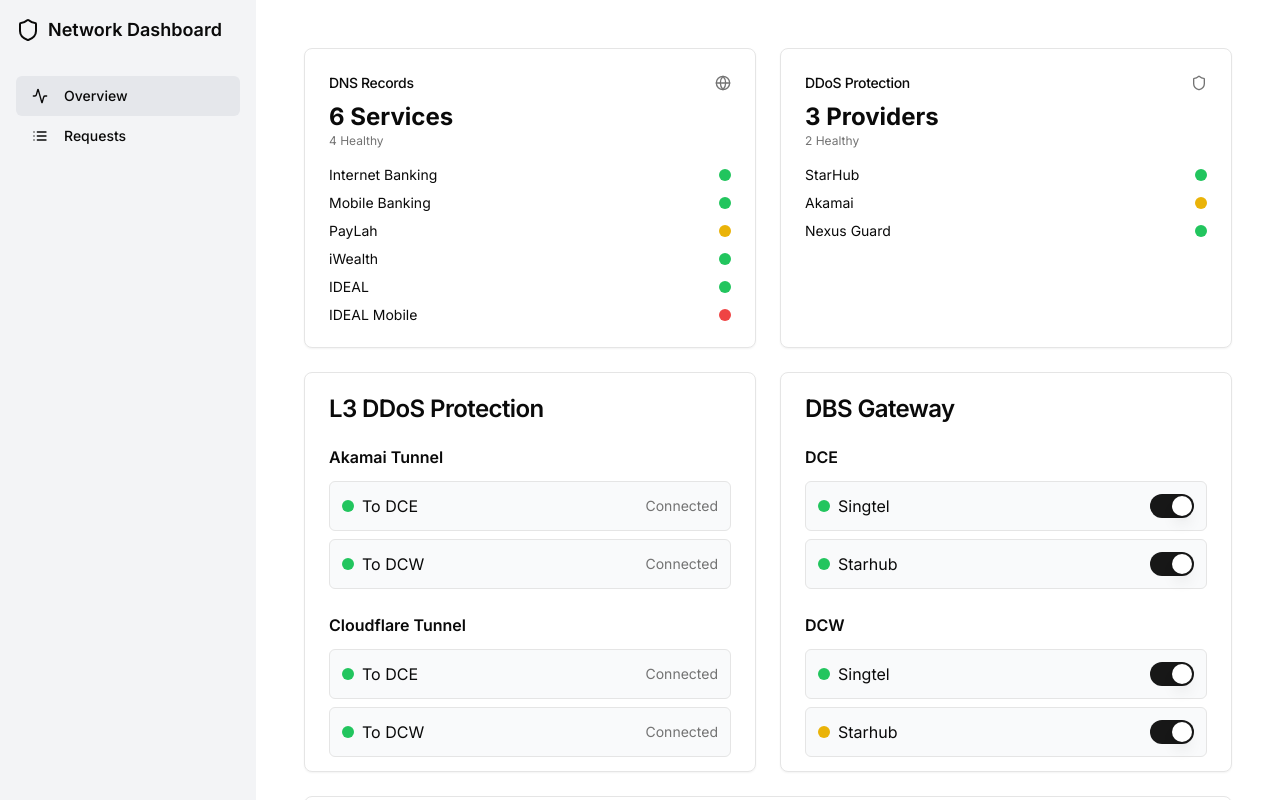
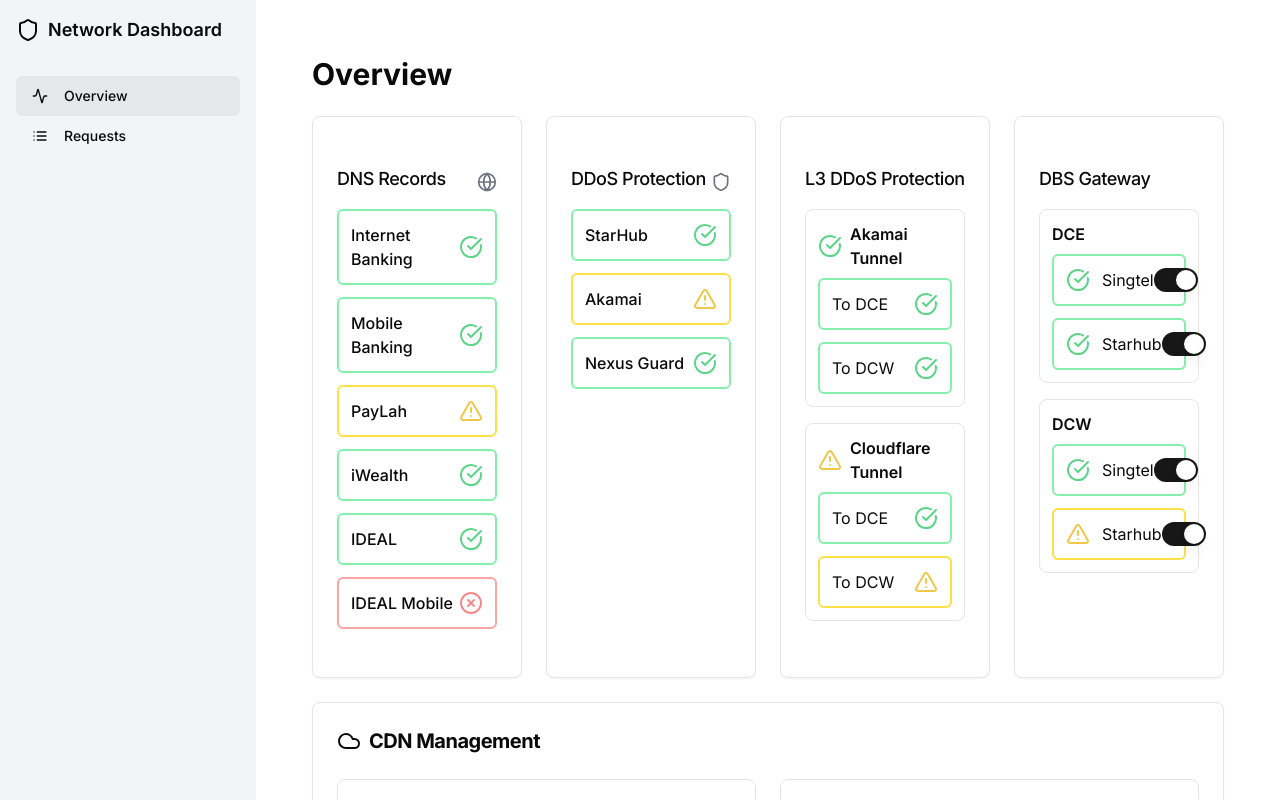
Before and after one commit to arshan97/dashboard, a Next.js app: page / in a window 1280 px wide. Built offline with nearby package versions, Linux system fonts and the light colour scheme.

Commit message:
new changes

```diff
--- a/app/page.tsx
+++ b/app/page.tsx
@@ -5,7 +5,7 @@ import { Card, CardContent, CardHeader, CardTitle } from "@/components/ui/card";
 import { Button } from "@/components/ui/button";
 import { Checkbox } from "@/components/ui/checkbox";
 import { StatusIndicator } from "@/components/status-indicator";
-import { ArrowRight, Globe, Shield } from "lucide-react";
+import { ArrowRight, Globe, Shield, Cloud, Activity } from "lucide-react";
 import {
   Dialog,
   DialogContent,
@@ -60,6 +60,14 @@ const cdnServices: CDNService[] = [
 
 type FlowStep = "initial" | "select" | "review" | "confirm";
 
+const getOverallStatus = (
+  items: { status: string }[]
+): "healthy" | "warning" | "critical" => {
+  if (items.some((item) => item.status === "critical")) return "critical";
+  if (items.some((item) => item.status === "warning")) return "warning";
+  return "healthy";
+};
+
 export default function DashboardPage() {
   const [services, setServices] = useState(cdnServices);
   const [selectedServices, setSelectedServices] = useState<string[]>([]);
@@ -113,90 +121,100 @@ export default function DashboardPage() {
     selectedServices.includes(s.code)
   );
 
+  const dnsStatus = getOverallStatus(dnsServices);
+  const ddosStatus = getOverallStatus(ddosProtection);
+
   return (
-    <div className="container mx-auto p-4 grid gap-6 grid-rows-[auto_auto_1fr] h-[calc(100vh-2rem)]">
-      <div className="grid gap-6 md:grid-cols-2">
-        <Card className="h-[300px]">
-          <CardHeader className="flex flex-row items-center justify-between space-y-0 pb-2">
-            <CardTitle className="text-sm font-medium">DNS Records</CardTitle>
-            <Globe className="h-4 w-4 text-muted-foreground" />
+    <div className="container mx-auto p-6 space-y-6">
+      <h1 className="text-3xl font-bold mb-6">Overview</h1>
+      <div className="grid gap-6 md:grid-cols-2 lg:grid-cols-4">
+        <Card className="p-6">
+          <CardHeader className="flex flex-row items-center justify-between pb-2 px-0">
+            <CardTitle className="text-lg font-medium">DNS Records</CardTitle>
+            <Globe className="h-5 w-5 text-gray-500" />
           </CardHeader>
-          <CardContent>
-            <div className="text-2xl font-bold">
-              {dnsServices.length} Services
-            </div>
-            <p className="text-xs text-muted-foreground">
-              {dnsServices.filter((s) => s.status === "healthy").length} Healthy
-            </p>
-            <div className="mt-4 space-y-2 max-h-[180px] overflow-y-auto">
+          <CardContent className="px-0 pt-2">
+            <div className="space-y-3">
               {dnsServices.map((service) => (
                 <div
                   key={service.code}
-                  className="flex items-center justify-between text-sm"
+                  className={`flex items-center justify-between p-3 rounded-md border-2 ${
+                    service.status === "healthy"
+                      ? "border-green-300"
+                      : service.status === "warning"
+                      ? "border-yellow-300"
+                      : "border-red-300"
+                  }`}
                 >
-                  <span>{service.name}</span>
-                  <StatusIndicator status={service.status} />
+                  <span className="font-medium">{service.name}</span>
+                  <StatusIndicator status={service.status} size="md" />
                 </div>
               ))}
             </div>
           </CardContent>
         </Card>
 
-        <Card className="h-[300px]">
-          <CardHeader className="flex flex-row items-center justify-between space-y-0 pb-2">
-            <CardTitle className="text-sm font-medium">
+        <Card className="p-6">
+          <CardHeader className="flex flex-row items-center justify-between pb-2 px-0">
+            <CardTitle className="text-lg font-medium">
               DDoS Protection
             </CardTitle>
-            <Shield className="h-4 w-4 text-muted-foreground" />
+            <Shield className="h-5 w-5 text-gray-500" />
           </CardHeader>
-          <CardContent>
-            <div className="text-2xl font-bold">
-              {ddosProtection.length} Providers
-            </div>
-            <p className="text-xs text-muted-foreground">
-              {ddosProtection.filter((p) => p.status === "healthy").length}{" "}
-              Healthy
-            </p>
-            <div className="mt-4 space-y-2">
+          <CardContent className="px-0 pt-2">
+            <div className="space-y-3">
               {ddosProtection.map((protection) => (
                 <div
                   key={protection.name}
-                  className="flex items-center justify-between text-sm"
+                  className={`flex items-center justify-between p-3 rounded-md border-2 ${
+                    protection.status === "healthy"
+                      ? "border-green-300"
+                      : protection.status === "warning"
+                      ? "border-yellow-300"
+                      : "border-red-300"
+                  }`}
                 >
-                  <span>{protection.name}</span>
-                  <StatusIndicator status={protection.status} />
+                  <span className="font-medium">{protection.name}</span>
+                  <StatusIndicator status={protection.status} size="md" />
                 </div>
               ))}
             </div>
           </CardContent>
         </Card>
-      </div>
 
-      <div className="grid gap-6 md:grid-cols-2">
         <L3DDoSProtection />
         <DBSGateway />
       </div>
 
-      <div className="grid gap-6">
-        <Card className="h-[400px] overflow-hidden">
+      <Card className="mt-6">
         <CardHeader>
-            <CardTitle>CDN Management</CardTitle>
+          <CardTitle className="text-xl font-bold flex items-center gap-2">
+            <Cloud className="h-6 w-6" />
+            CDN Management
+          </CardTitle>
         </CardHeader>
-          <CardContent className="h-[calc(100%-5rem)] overflow-y-auto">
+        <CardContent>
           {flowStep === "initial" && (
             <div className="grid md:grid-cols-2 gap-6">
               {["akamai", "cloudflare"].map((provider) => (
-                  <div key={provider} className="border rounded-lg p-4">
-                    <h3 className="text-lg font-semibold capitalize mb-4">
+                <div key={provider} className="border rounded-lg p-6">
+                  <h3 className="text-lg font-semibold capitalize mb-4 flex items-center gap-2">
+                    <Activity className="h-5 w-5 text-gray-500" />
                     {provider}
                   </h3>
-                    <div className="space-y-4">
+                  <div className="space-y-3">
                     {services
                       .filter((s) => s.provider === provider)
                       .map((service) => (
                         <div
                           key={service.code}
-                            className="flex items-center justify-between p-3 border rounded-md bg-gray-50"
+                          className={`flex items-center justify-between p-3 rounded-md border-2 ${
+                            service.status === "healthy"
+                              ? "border-green-300"
+                              : service.status === "warning"
+                              ? "border-yellow-300"
+                              : "border-red-300"
+                          }`}
                         >
                           <div>
                             <div className="font-medium">{service.name}</div>
@@ -204,7 +222,7 @@ export default function DashboardPage() {
                               ({service.code})
                             </div>
                           </div>
-                            <StatusIndicator status={service.status} />
+                          <StatusIndicator status={service.status} size="md" />
                         </div>
                       ))}
                   </div>
@@ -217,8 +235,7 @@ export default function DashboardPage() {
                         )
                       }
                     >
-                        Flip to{" "}
-                        {provider === "akamai" ? "Cloudflare" : "Akamai"}
+                      Flip to {provider === "akamai" ? "Cloudflare" : "Akamai"}
                     </Button>
                   </div>
                 </div>
@@ -238,7 +255,7 @@ export default function DashboardPage() {
                   .map((service) => (
                     <div
                       key={service.code}
-                        className="flex items-center justify-between p-3 border rounded-md bg-gray-50"
+                      className="flex items-center justify-between p-3 border rounded-md"
                     >
                       <div className="flex items-center space-x-4">
                         <Checkbox
@@ -254,7 +271,7 @@ export default function DashboardPage() {
                           </div>
                         </div>
                       </div>
-                        <StatusIndicator status={service.status} />
+                      <StatusIndicator status={service.status} size="md" />
                     </div>
                   ))}
               </div>
@@ -297,29 +314,24 @@ export default function DashboardPage() {
                         <div className="font-medium capitalize">
                           {sourceProvider}
                         </div>
-                          <StatusIndicator status={service.status} />
+                        <StatusIndicator status={service.status} size="md" />
                       </div>
                       <ArrowRight className="h-6 w-6" />
                       <div className="text-left">
                         <div className="font-medium capitalize">
                           {targetProvider}
                         </div>
-                          <StatusIndicator status="unknown" />
+                        <StatusIndicator status="unknown" size="md" />
                       </div>
                     </div>
                   </div>
                 ))}
               </div>
               <div className="mt-6 flex justify-end space-x-4">
-                  <Button
-                    variant="outline"
-                    onClick={() => setFlowStep("select")}
-                  >
+                <Button variant="outline" onClick={() => setFlowStep("select")}>
                   Back
                 </Button>
-                  <Button onClick={() => setFlowStep("confirm")}>
-                    Proceed
-                  </Button>
+                <Button onClick={() => setFlowStep("confirm")}>Proceed</Button>
               </div>
             </div>
           )}
@@ -332,8 +344,8 @@ export default function DashboardPage() {
                     Confirm CDN Flip Request
                   </DialogTitle>
                   <DialogDescription className="text-lg">
-                      You are about to submit a CDN flip request for the
-                      following services:
+                    You are about to submit a CDN flip request for the following
+                    services:
                   </DialogDescription>
                 </DialogHeader>
                 <div className="py-6">
@@ -377,6 +389,5 @@ export default function DashboardPage() {
         </CardContent>
       </Card>
     </div>
-    </div>
   );
 }
--- a/components/dbs-gateway.tsx
+++ b/components/dbs-gateway.tsx
@@ -32,6 +32,15 @@ const initialLocations: GatewayLocation[] = [
     ],
   },
 ];
+
+const getOverallStatus = (
+  locations: GatewayLocation[]
+): "healthy" | "warning" | "critical" => {
+  const allProviders = locations.flatMap((l) => l.providers);
+  if (allProviders.some((p) => p.status === "critical")) return "critical";
+  if (allProviders.some((p) => p.status === "warning")) return "warning";
+  return "healthy";
+};
 
 export function DBSGateway() {
   const [locations, setLocations] = useState(initialLocations);
@@ -83,24 +92,32 @@ export function DBSGateway() {
     });
   };
 
+  const overallStatus = getOverallStatus(locations);
+
   return (
-    <Card className="h-[400px]">
-      <CardHeader>
-        <CardTitle>DBS Gateway</CardTitle>
+    <Card className="p-6">
+      <CardHeader className="flex flex-row items-center justify-between pb-2 px-0">
+        <CardTitle className="text-lg font-medium">DBS Gateway</CardTitle>
       </CardHeader>
-      <CardContent>
-        <div className="grid gap-6">
+      <CardContent className="px-0 pt-2">
+        <div className="space-y-4">
           {locations.map((location) => (
-            <div key={location.name} className="space-y-3">
-              <h3 className="font-semibold">{location.name}</h3>
-              <div className="grid gap-2">
+            <div key={location.name} className="border p-3 rounded-lg">
+              <h3 className="font-semibold mb-2">{location.name}</h3>
+              <div className="space-y-3">
                 {location.providers.map((provider) => (
                   <div
                     key={provider.name}
-                    className="flex items-center justify-between p-3 border rounded-md bg-gray-50"
+                    className={`flex items-center justify-between p-3 rounded-md border-2 ${
+                      provider.status === "healthy"
+                        ? "border-green-300"
+                        : provider.status === "warning"
+                        ? "border-yellow-300"
+                        : "border-red-300"
+                    }`}
                   >
-                    <div className="flex items-center gap-2">
-                      <StatusIndicator status={provider.status} />
+                    <div className="flex items-center gap-3">
+                      <StatusIndicator status={provider.status} size="md" />
                       <span>{provider.name}</span>
                     </div>
                     <Switch
--- a/components/l3-ddos-protection.tsx
+++ b/components/l3-ddos-protection.tsx
@@ -14,39 +14,59 @@ const tunnels: L3Tunnel[] = [
     provider: "cloudflare",
     endpoints: [
       { name: "DCE", status: "healthy" },
-      { name: "DCW", status: "healthy" },
+      { name: "DCW", status: "warning" },
     ],
   },
 ];
 
+const getOverallStatus = (
+  tunnels: L3Tunnel[]
+): "healthy" | "warning" | "critical" => {
+  const allEndpoints = tunnels.flatMap((t) => t.endpoints);
+  if (allEndpoints.some((e) => e.status === "critical")) return "critical";
+  if (allEndpoints.some((e) => e.status === "warning")) return "warning";
+  return "healthy";
+};
+
+const overallStatus = getOverallStatus(tunnels);
+
 export function L3DDoSProtection() {
   return (
-    <Card className="h-[400px]">
-      <CardHeader>
-        <CardTitle>L3 DDoS Protection</CardTitle>
+    <Card className="p-6">
+      <CardHeader className="flex flex-row items-center justify-between pb-2 px-0">
+        <CardTitle className="text-lg font-medium">
+          L3 DDoS Protection
+        </CardTitle>
       </CardHeader>
-      <CardContent>
-        <div className="grid gap-6">
+      <CardContent className="px-0 pt-2">
+        <div className="space-y-4">
           {tunnels.map((tunnel) => (
-            <div key={tunnel.provider} className="space-y-3">
-              <h3 className="font-semibold capitalize">
+            <div key={tunnel.provider} className="border p-3 rounded-lg">
+              <h3 className="font-semibold capitalize mb-2 flex items-center gap-2">
+                <StatusIndicator
+                  status={
+                    tunnel.endpoints.every((e) => e.status === "healthy")
+                      ? "healthy"
+                      : "warning"
+                  }
+                  size="md"
+                />
                 {tunnel.provider} Tunnel
               </h3>
-              <div className="grid gap-2">
+              <div className="grid gap-3">
                 {tunnel.endpoints.map((endpoint) => (
                   <div
                     key={endpoint.name}
-                    className="flex items-center justify-between p-3 border rounded-md bg-gray-50"
+                    className={`flex items-center justify-between p-3 rounded-md border-2 ${
+                      endpoint.status === "healthy"
+                        ? "border-green-300"
+                        : endpoint.status === "warning"
+                        ? "border-yellow-300"
+                        : "border-red-300"
+                    }`}
                   >
-                    <div className="flex items-center gap-2">
-                      <StatusIndicator status={endpoint.status} />
-                      <span>To {endpoint.name}</span>
-                    </div>
-                    <span className="text-sm text-muted-foreground">
-                      {endpoint.status === "healthy"
-                        ? "Connected"
-                        : "Issue Detected"}
-                    </span>
+                    <span>To {endpoint.name}</span>
+                    <StatusIndicator status={endpoint.status} size="md" />
                   </div>
                 ))}
               </div>
--- a/components/status-indicator.tsx
+++ b/components/status-indicator.tsx
@@ -1,4 +1,5 @@
 import { cn } from "@/lib/utils";
+import { CheckCircle, AlertTriangle, XCircle, HelpCircle } from "lucide-react";
 
 interface StatusIndicatorProps {
   status: "healthy" | "warning" | "critical" | "unknown";
@@ -11,21 +12,44 @@ export function StatusIndicator({
   size = "md",
   className,
 }: StatusIndicatorProps) {
+  const icons = {
+    healthy: CheckCircle,
+    warning: AlertTriangle,
+    critical: XCircle,
+    unknown: HelpCircle,
+  };
+
+  const flashingAnimation = {
+    healthy: "animate-pulse-green",
+    warning: "animate-pulse-yellow",
+    critical: "animate-pulse-red",
+    unknown: "animate-pulse-gray",
+  };
+
+  const Icon = icons[status];
+
+  const sizeClasses = {
+    sm: "w-4 h-4",
+    md: "w-6 h-6",
+    lg: "w-8 h-8",
+  };
+
+  const colors = {
+    healthy: "text-green-500",
+    warning: "text-yellow-500",
+    critical: "text-red-500",
+    unknown: "text-gray-500",
+  };
+
   return (
-    <div
-      className={cn(
-        "rounded-full",
-        {
-          "bg-green-500": status === "healthy",
-          "bg-yellow-500": status === "warning",
-          "bg-red-500": status === "critical",
-          "bg-gray-300": status === "unknown",
-          "h-2 w-2": size === "sm",
-          "h-3 w-3": size === "md",
-          "h-4 w-4": size === "lg",
-        },
-        className
-      )}
-    />
+    <div className={cn("flex items-center", className)}>
+      <Icon
+        className={cn(
+          sizeClasses[size],
+          colors[status],
+          flashingAnimation[status]
+        )}
+      />
+    </div>
   );
 }
```
Also changed, not shown: tailwind.config.js (+31 -2 lines). Lines whose indentation alone changed are shown as unchanged.
